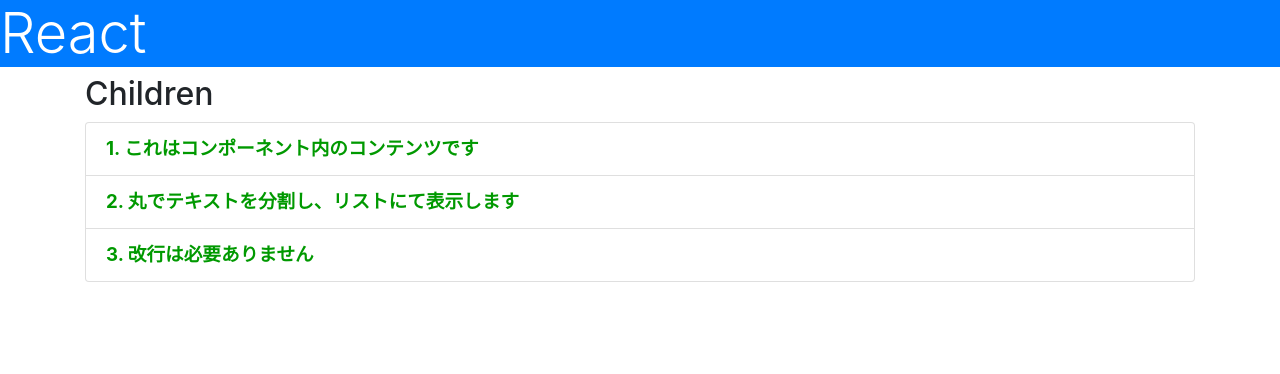
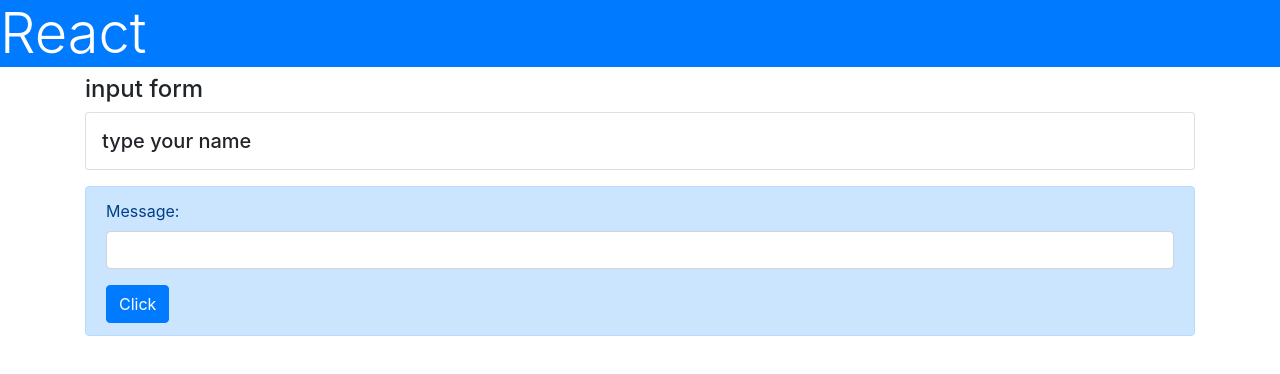
Before and after one commit to oku3san/react-and-nextjs-tutorial-react, a React (Create React App) app: page / in a window 1280 px wide. Shown: the top 374 px of the page. Built offline with nearby package versions, Linux system fonts and the light colour scheme.

Commit message:
Add form state

```diff
--- a/src/App.tsx
+++ b/src/App.tsx
@@ -6,45 +6,38 @@
 const App = (props: any) => {
   let input = ''
 
+  const [title, setTitle] = useState('input form')
+  const [message, setMessage] = useState('type your name')
+
+  const doChange = (event: any) => {
+    input = event.target.value
+  }
+
+  const doSubmit = (event: any) => {
+    console.log('aaa')
+    setTitle('send form')
+    setMessage('Hello, ' + input + '!!')
+    event.preventDefault()
+  }
+
   return (
     <>
       <h1 className="bg-primary text-white display-4">React</h1>
       <div className="container">
-        <Message title="Children">
-          これはコンポーネント内のコンテンツです。
-          丸でテキストを分割し、リストにて表示します。
-          改行は必要ありません。
-        </Message>
+        <h4>{title}</h4>
+        <p className="card h5 p-3">{message}</p>
+        <div className="alert alert-primary mt-3">
+          <form onSubmit={doSubmit}>
+            <div className="form-group">
+              <label>Message:</label>
+              <input type="text" className="form-control" onChange={doChange} />
+            </div>
+            <input type="submit" className="btn btn-primary" value="Click" />
+          </form>
+        </div>
       </div>
     </>
   )
 }
 
-const Message = (props: any) => {
-  const li: any = {
-    fontSize: "14pt",
-    fontWeight: "bold",
-    color: "#090",
-  }
-
-  let content = props.children
-  let arr = content.split('。')
-  let arr2 = []
-  for(let i = 0; i < arr.length; i++) {
-    if (arr[i].trim() != '') {
-      arr2.push(arr[i])
-    }
-  }
-  let list = arr2.map((value, key) => {
-    return <li className="list-group-item" style={li} key={key}>{key + 1}. {value}</li>
-  })
-
-  return (
-    <>
-      <h2>{props.title}</h2>
-      <ol className="list-group">{list}</ol>
-    </>
-  )
-}
-
 export default App;
```
